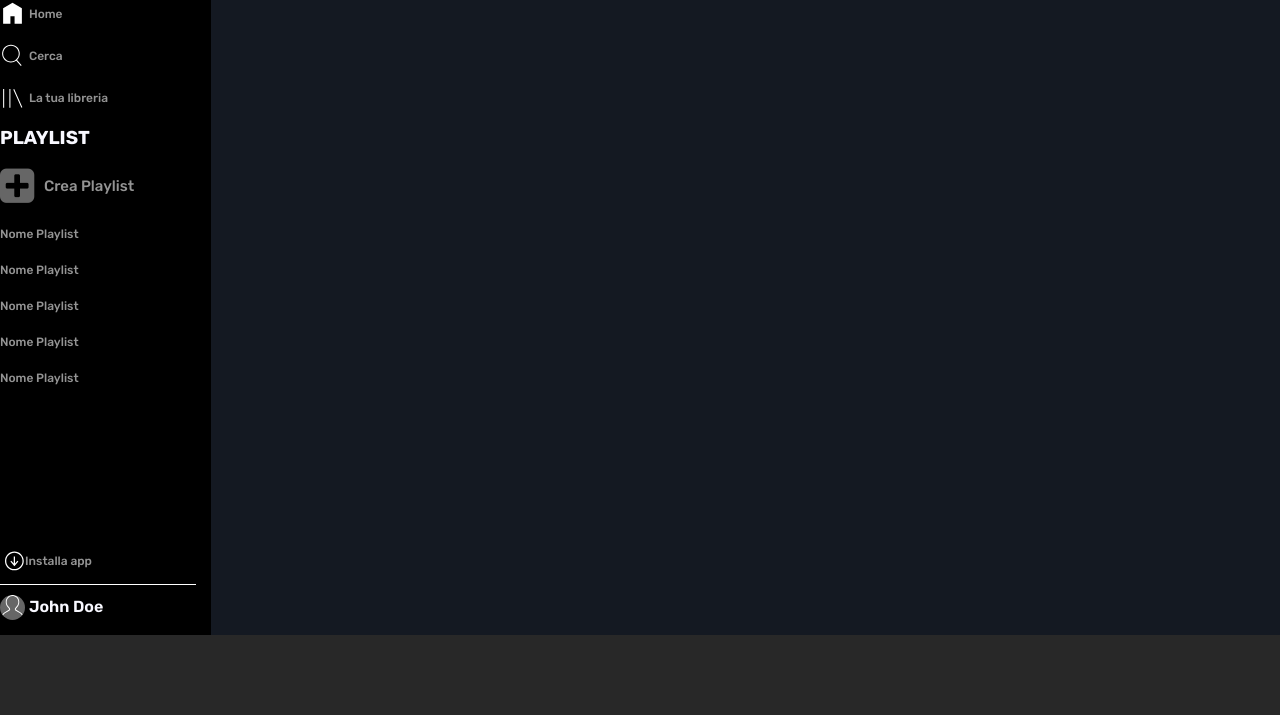
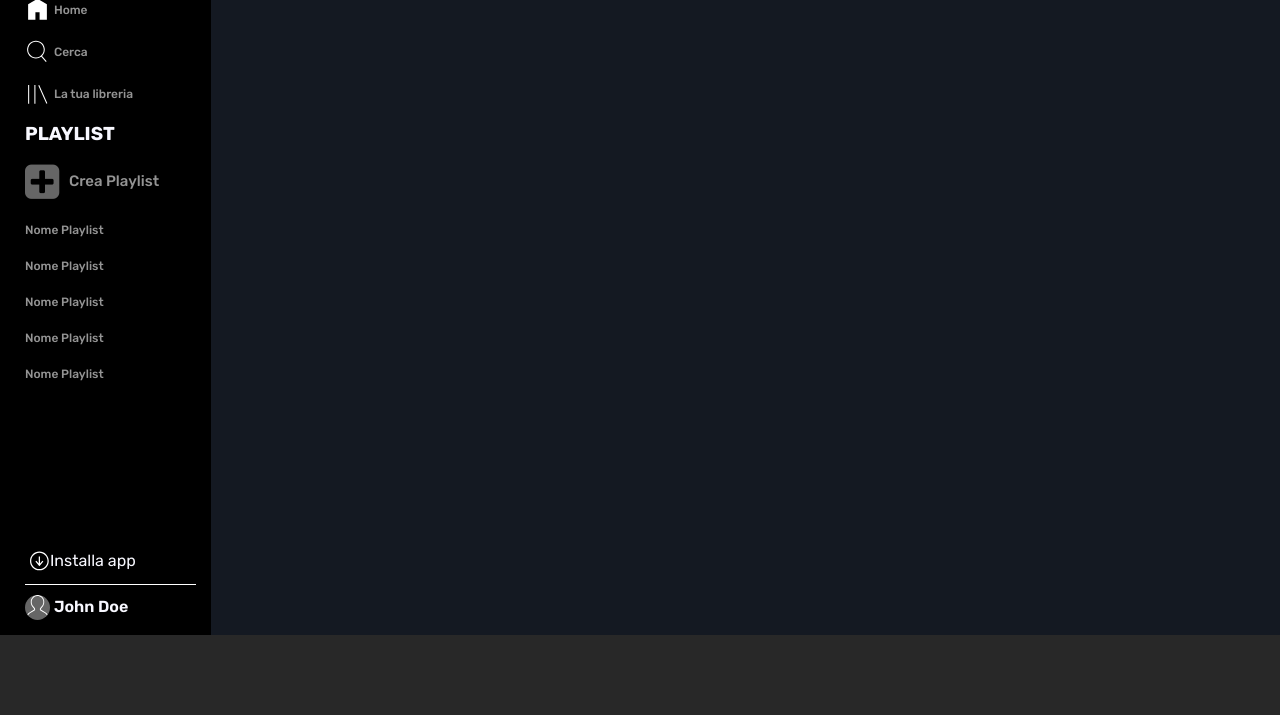
Before and after one commit to SalvatoreB98/html-css-spotifyweb, a plain HTML site: page index.html in a window 1280 px wide. Shown: the part 85-800 px from the top of the page. Drawn offline with Linux system fonts and the light colour scheme.

Commit message:
Update Aside

```diff
--- a/index.html
+++ b/index.html
@@ -25,21 +25,21 @@
                     <img class="logo" src="img/logo.svg" alt="">
                 </div>
                 <ul>
-                    <li>
+                    <li class="padding">
                         <img class="aside-icon" src="img/home.svg" alt=""></i>
-                        <a class="item" href="#">Home</a>
+                        <a href="#">Home</a>
                     </li>
-                    <li>
+                    <li class="padding">
                         <img class="aside-icon" src="img/search.svg" alt="">
-                        <a class="item" href="#">Cerca</a>
+                        <a href="#">Cerca</a>
                     </li>
-                    <li>
+                    <li class="padding">
                         <img class="aside-icon" src="img/libreria.svg" alt="">
-                        <a class="item" href="#">La tua libreria</a>
+                        <a href="#">La tua libreria</a>
                     </li>
                 </ul>
                 <!-- PLAYLIST -->
-                <div class="playlist">
+                <div class="playlist padding">
                     <h3>PLAYLIST</h3>
                     <ul>
                         <li>
@@ -47,24 +47,24 @@
                             <a class="item crea-playlist" href="#">Crea Playlist</a>
                         </li>
                         <li>
-                            <a class="item" href="#">Nome Playlist</a>
+                            <a href="#">Nome Playlist</a>
                         </li>
                         <li>
-                            <a class="item" href="#">Nome Playlist</a>
+                            <a href="#">Nome Playlist</a>
                         </li>
                         <li>
-                            <a class="item" href="#">Nome Playlist</a>
+                            <a href="#">Nome Playlist</a>
                         </li>
                         <li>
-                            <a class="item" href="#">Nome Playlist</a>
+                            <a href="#">Nome Playlist</a>
                         </li>
                         <li>
-                            <a class="item" href="#">Nome Playlist</a>
+                            <a href="#">Nome Playlist</a>
                         </li>
                     </ul>
                 </div>
-                <div class="description">
-                    <div class="item">
+                <div class="description padding">
+                    <div>
                         <img src="img/download.svg" alt=""></i>Installa app
                     </div>
                     <div class="horizontal-line"></div>
--- a/style.css
+++ b/style.css
@@ -41,7 +41,8 @@ aside img, aside .fa{
     height: 25x;
 }
 aside .logo{
-    width: 75%;
+    padding-left: 25px;
+    width: 80%;
 }
 aside ul{
     list-style: none;
@@ -49,15 +50,15 @@ aside ul{
 aside li{
     margin: 17px 0;
 }
-.item{
-    vertical-align: middle;
-    display: inline-block;
+aside a{
     font-size: 12px;
     color: #949494;
     font-weight: 500;
 }
 aside .playlist{
     flex-grow: 2;
+}
+aside h3{
 }
 aside .fa{
     font-size: 40px;
@@ -115,3 +116,10 @@ aside .fa{
     width: 100%;
     margin: 10px 0;
 }
+.align-center-inline{
+    vertical-align: middle;
+    display: inline-block;
+}
+.padding{
+    padding-left: 25px;
+}
```
